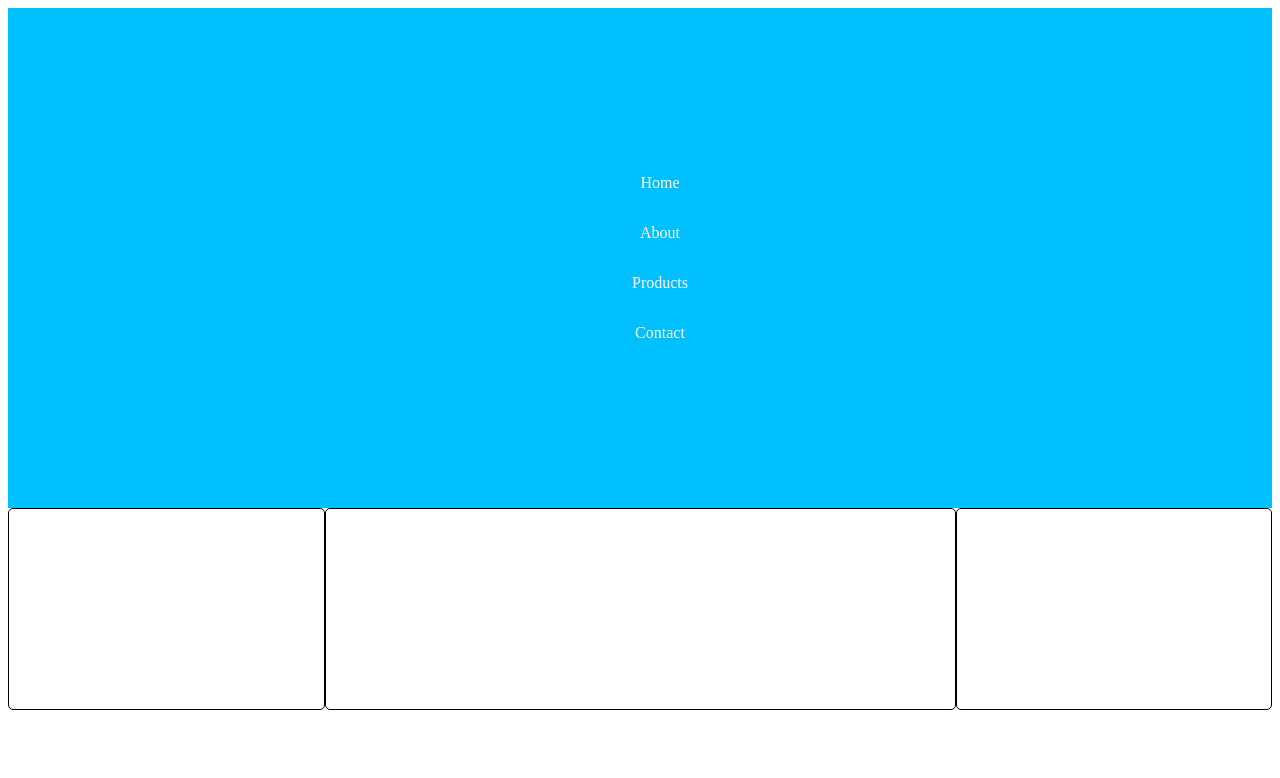
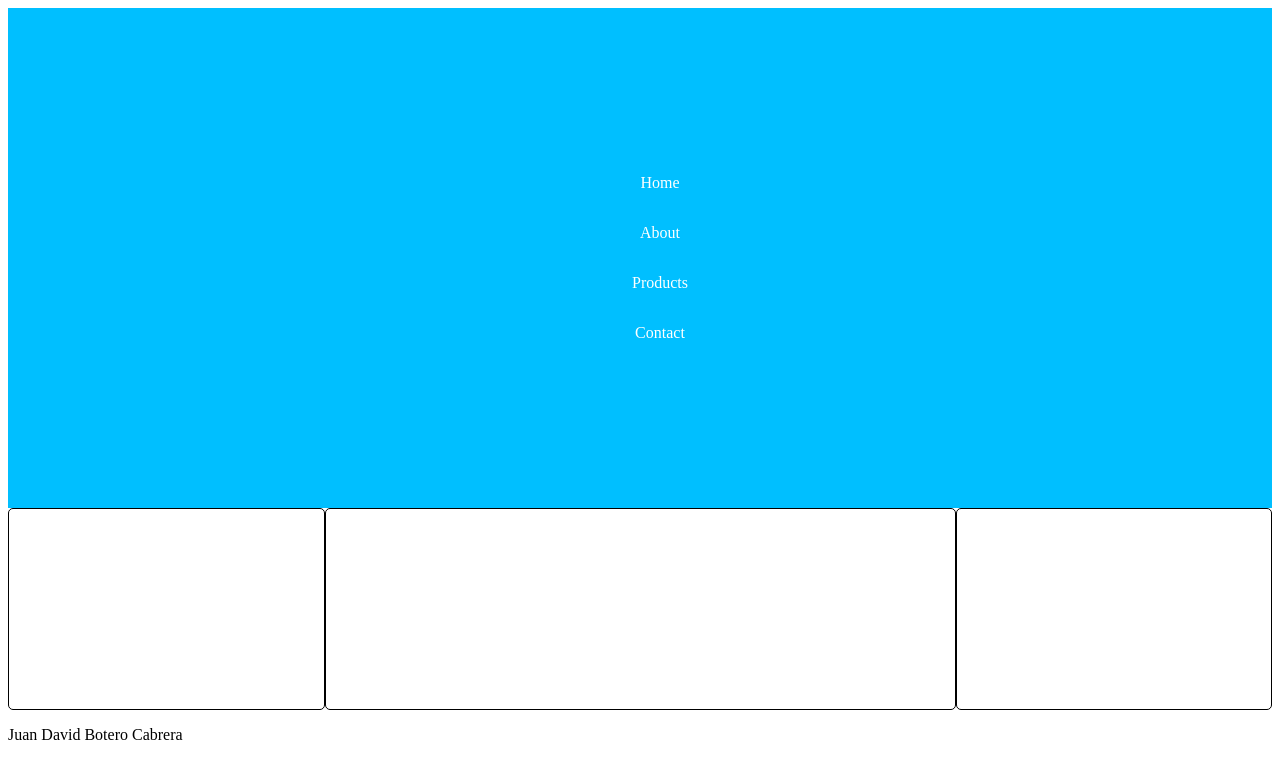
Before and after one commit to jhuhandha/GarantiasPruebaGit, a plain HTML site: page indexflex.html in a window 1280 px wide. Drawn offline with Linux system fonts and the light colour scheme.

Commit message:
establece nombre juan botero

```diff
--- a/indexflex.html
+++ b/indexflex.html
@@ -22,6 +22,10 @@
         <div class="uno"></div>
     </div>
 
+    <div class="container">
+        <p class="nombre">Juan David Botero Cabrera</p>
+    </div>
+
 </body>
 
 </html>
```
